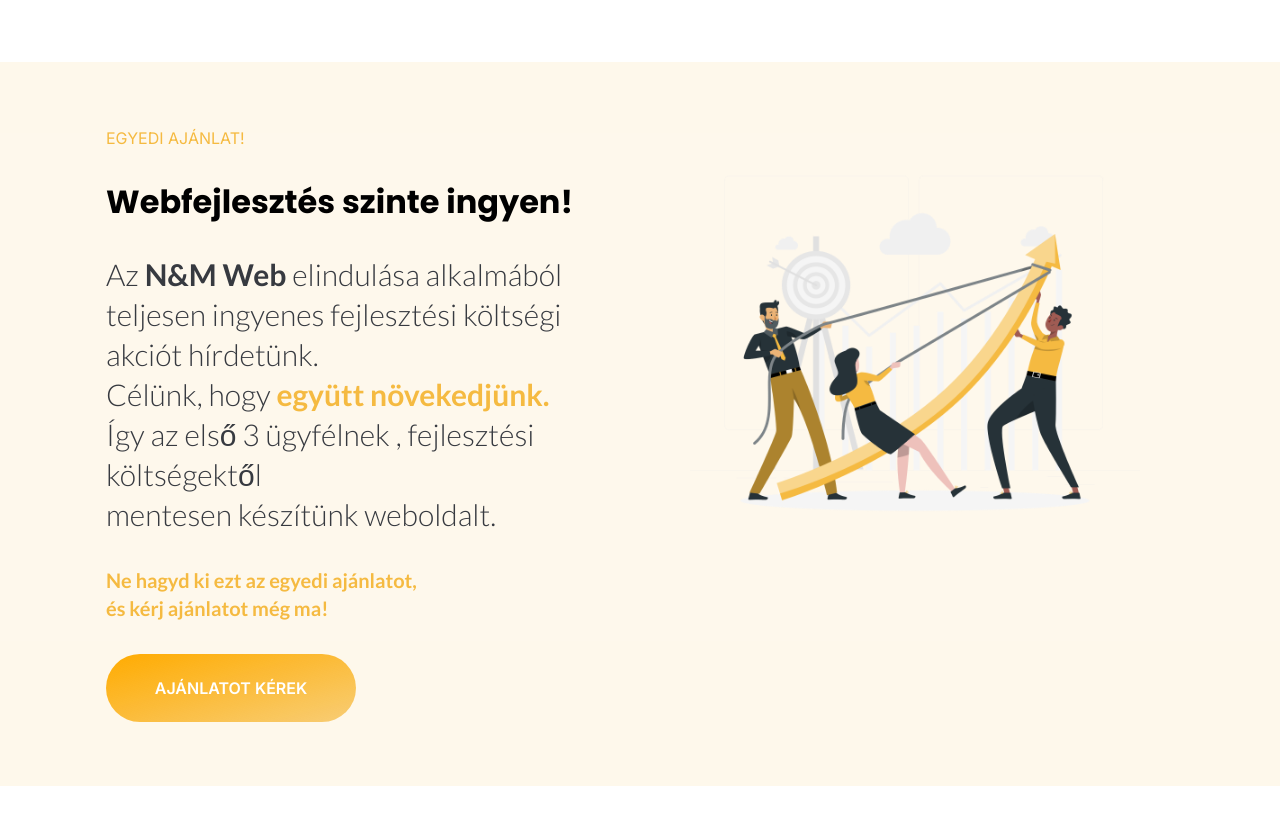
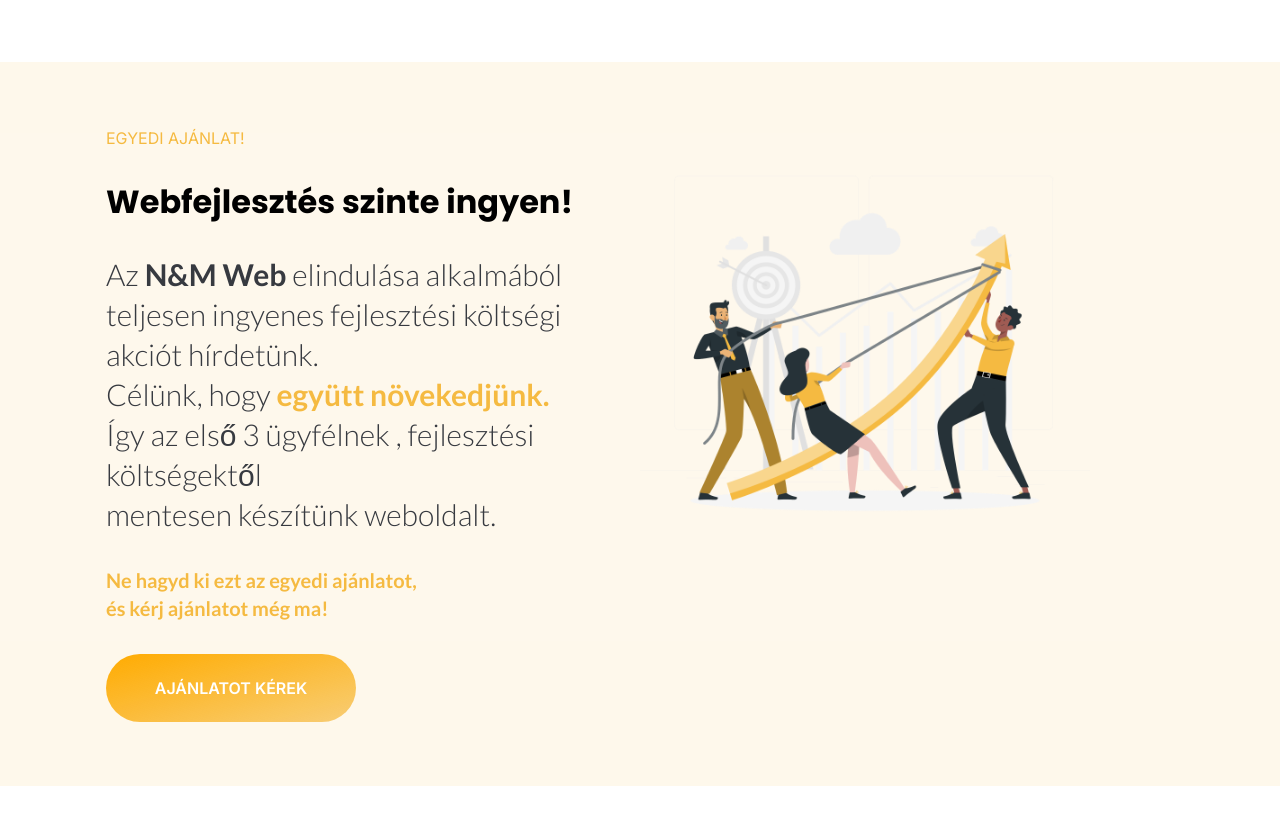
Before and after one commit to pentekmate/n-m-web-landing-page, a Next.js app: page / in a window 1280 px wide. Shown: the part 1900-2724 px from the top of the page. Built offline with nearby package versions, Linux system fonts and the light colour scheme.

Commit message:
kepek link

```diff
--- a/app/_Components/AboutUs.tsx
+++ b/app/_Components/AboutUs.tsx
@@ -4,15 +4,20 @@
 import Button from "./Button";
 
 export default function AboutUs(){
+    const doNothing = (event) => {
+      event.preventDefault(); // Megakadályozza az alapértelmezett link működést
+    };
     return(
       <div  className="w-full  flex flex-col px-4 gap-4 md:flex-row h-fit md:px-[90px] my-12 xl:my-24">
       <div  data-aos="fade-up" className="w-full md:w-1/2 flex items-center justify-center">
         <div className="rounded-full bg-gradient-to-br from-customStart to-customEnd w-2/3">
+        <a href="https://storyset.com/business" onClick={doNothing}>
           <Image
             src={User}
             alt="logo"
             className="object-cover w-full h-full"
           />
+          </a>
         </div>
       </div>
 
--- a/app/_Components/Header.tsx
+++ b/app/_Components/Header.tsx
@@ -6,6 +6,9 @@
 import { lato, poppins } from "../_Utils/fonts";
 
 export default function Header(){
+    const doNothing = (event) => {
+        event.preventDefault(); // Megakadályozza az alapértelmezett link működést
+    };
 
     return(
         <div  className="w-full flex flex-col  md:flex-row h-fit mt-4 md:px-[90px]">
@@ -52,11 +55,13 @@
                 </div>
             <div data-aos="fade-down-right" className="w-full md:w-1/2 flex items-center justify-center">
                 <div className="w-2/3">
-                    <Image
-                        src={creator}
-                        alt="logo"
-                        className="object-cover w-full h-full"
-                    />
+                    <a href="https://storyset.com/people" onClick={doNothing}>
+                        <Image
+                            src={creator}
+                            alt="logo"
+                            className="object-cover w-full h-full"
+                        />
+                    </a>
                 </div>
           </div>
       </div>
--- a/app/_Components/ImportantWebsite.tsx
+++ b/app/_Components/ImportantWebsite.tsx
@@ -4,16 +4,22 @@
 import { lato, poppins } from "../_Utils/fonts";
 import Button from "./Button";
 export default function ImporantWebsite(){
+    const doNothing = (event) => {
+      event.preventDefault(); // Megakadályozza az alapértelmezett link működést
+    };
+
     return(
         <div id="importantWebsite" className="w-full  flex flex-col md:flex-row gap-4 h-fit my-12 px-4 xl:my-24 md:px-[90px]">
           <div data-aos="fade-down-right" className="w-full md:w-1/2 flex items-center justify-center">
             <div className="rounded-full bg-gradient-to-br from-customStart to-customEnd w-2/3">
-              <Image
+              <a href="https://storyset.com/business" onClick={doNothing}>
+                <Image
 
-                src={charts}
-                alt="logo"
-                className="object-cover w-full h-full"
-              />
+                  src={charts}
+                  alt="logo"
+                  className="object-cover w-full h-full"
+                />
+              </a>
             </div>
           </div>
 
--- a/app/_Components/SpecialOffer.tsx
+++ b/app/_Components/SpecialOffer.tsx
@@ -4,6 +4,9 @@
 import Button from "./Button";
 
 export default function SpecialOffer(){
+    const doNothing = (event) => {
+      event.preventDefault(); // Megakadályozza az alapértelmezett link működést
+    };
     return(
         <div  className="w-full flex flex-col px-4 md:flex-row py-16  bg-cyellow bg-opacity-10 md:px-[90px] xl:my-24 my-12">
         <div data-aos="fade-down-right" className="w-full md:w-1/2 flex px-4  flex-col gap-4 lg:gap-6 xl:gap-8 ">
@@ -35,12 +38,14 @@
 
         </div>
         <div data-aos="fade-down-right" className="w-full md:w-1/2 h-[450px] flex ">
+        <a href="https://storyset.com/people" onClick={doNothing}>
           <Image
             quality={80}
             src={team}
             alt="logo"
             className="w-full h-full object-contain"
           />
+          </a>
         </div>
       </div>
     )
--- a/app/blog/page.tsx
+++ b/app/blog/page.tsx
@@ -177,6 +177,10 @@
 
   const paginate = (pageNumber) => setCurrentPage(pageNumber);
 
+  const doNothing = (event) => {
+    event.preventDefault(); // Megakadályozza az alapértelmezett link működést
+  };
+
   return (
     <>
       <Header />
@@ -185,7 +189,9 @@
         <h1 className="text-cyellow font-bold uppercase text-4xl">n&m web</h1>
         <h1 className="text-cyellow uppercase text-xl">blog</h1>
         <div className="rounded-full border w-1/4 bg-cyellow">
-          <Image src={creator} alt="logo" className="object-contain" />
+          <a href="https://storyset.com/online" onClick={doNothing}>
+            <Image src={creator} alt="logo" className="object-contain" />
+          </a>
         </div>
       </div>
 
--- a/app/contact/page.tsx
+++ b/app/contact/page.tsx
@@ -82,6 +82,10 @@
     }, 5000);
   };
 
+  const doNothing = (event) => {
+    event.preventDefault(); // Megakadályozza az alapértelmezett link működést
+  };
+
   return (
     <>
       <Navigation />
@@ -104,11 +108,13 @@
 
       <div className="w-full flex flex-col md:flex-row py-10 bg-cyellow bg-opacity-20">
         <div className="w-full md:w-1/2 flex">
+        <a href="https://storyset.com/business" onClick={doNothing}>
           <Image
             src={creator}
             alt="logo"
             className="w-full h-full object-contain"
           />
+          </a>
         </div>
         <div  id='message'  className="w-full md:w-1/2 flex flex-col gap-4 border-l-2 border-l-cyellow px-4">
           <div className="flex flex-col gap-4">
```
